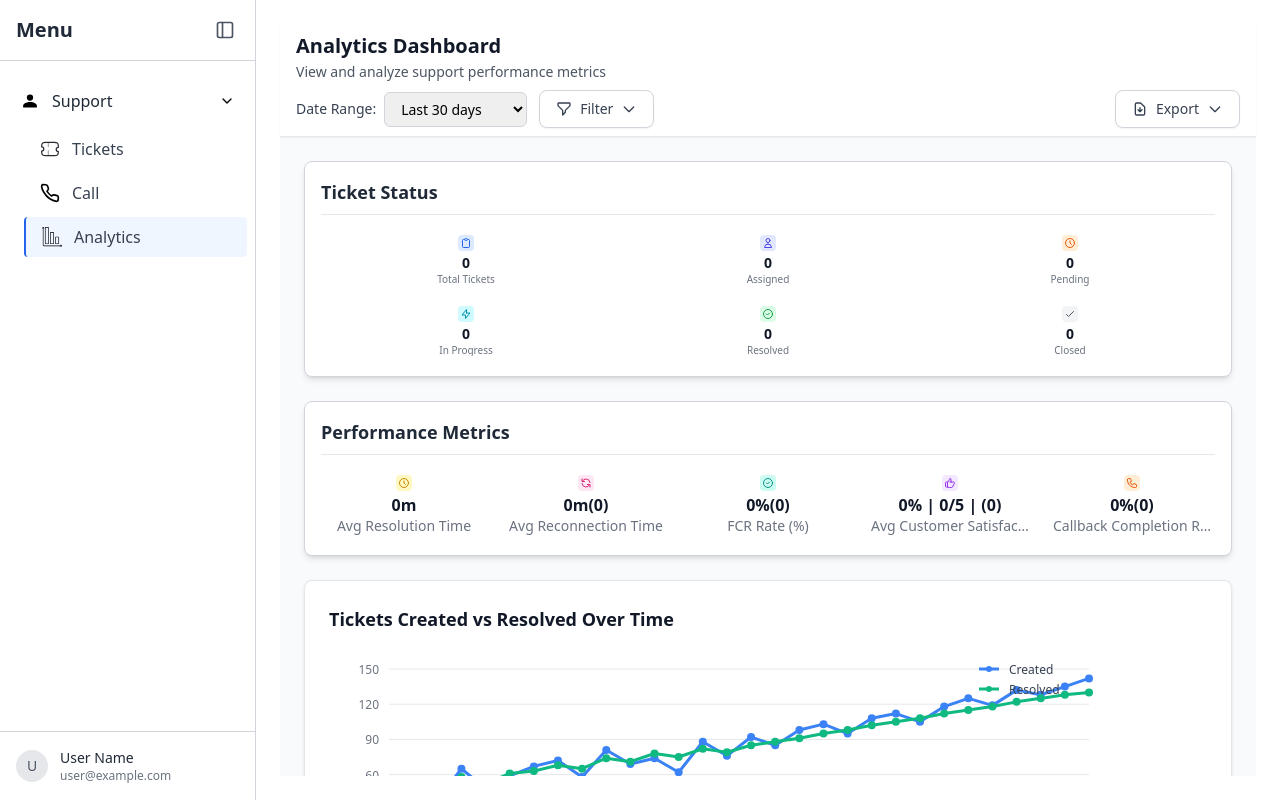
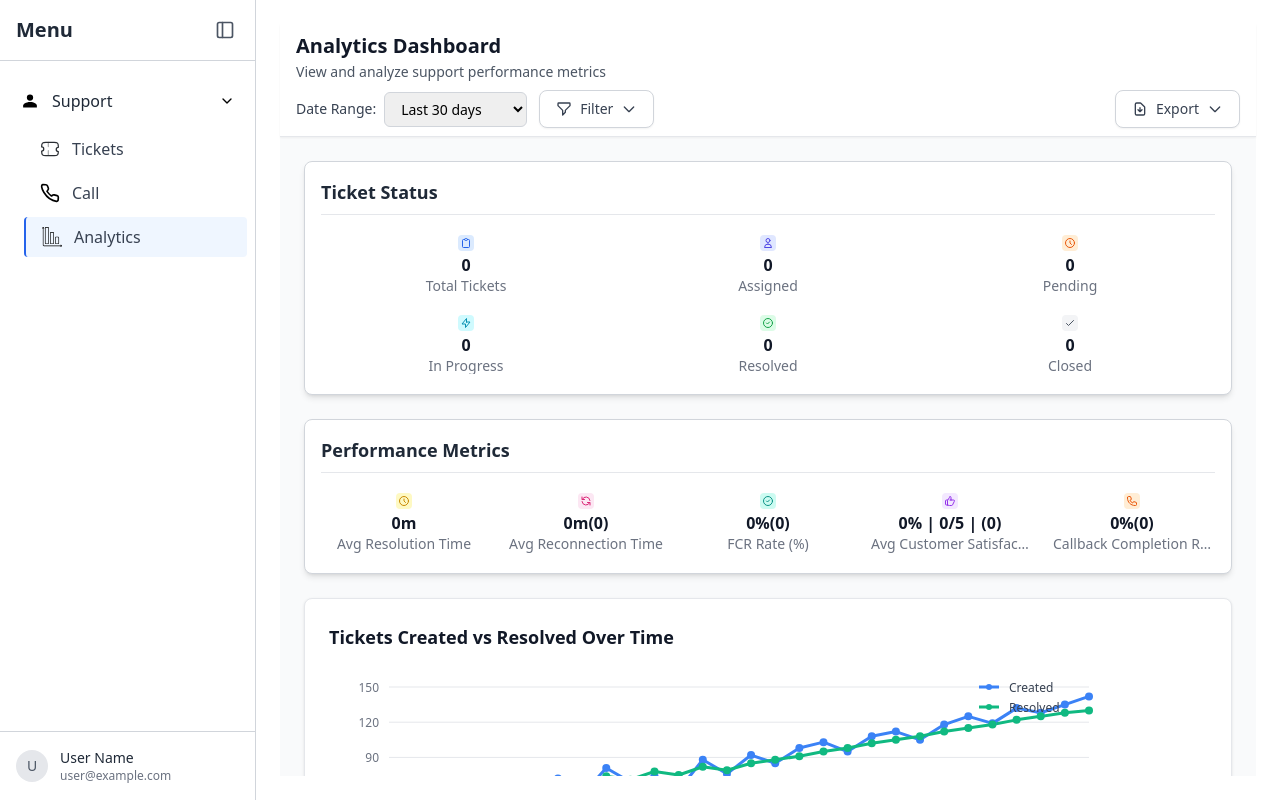
Before and after one commit to shanmathi-c/model, a Nuxt app: page /analytics in a window 1280 px wide. Built offline with nearby package versions, Linux system fonts and the light colour scheme.

Commit message:
fix : increase text and font bold in Ticket Status

```diff
--- a/pages/analytics.vue
+++ b/pages/analytics.vue
@@ -741,10 +741,10 @@
                 <path stroke-linecap="round" stroke-linejoin="round" stroke-width="2" d="M9 5H7a2 2 0 00-2 2v12a2 2 0 002 2h10a2 2 0 002-2V7a2 2 0 00-2-2h-2M9 5a2 2 0 002 2h2a2 2 0 002-2M9 5a2 2 0 012-2h2a2 2 0 012 2" />
               </svg>
             </div>
-            <p class="text-sm font-semibold text-gray-900 truncate w-full">
+            <p class="text-base font-bold text-gray-900 truncate w-full">
               {{ metrics.isLoading ? '...' : formatNumber(metrics.totalTickets) }}
             </p>
-            <p class="text-xs text-gray-500 text-center leading-tight truncate w-full" style="font-size: 10px;">Total Tickets</p>
+            <p class="text-sm text-gray-500 text-center leading-tight truncate w-full">Total Tickets</p>
           </div>
         </div>
 
@@ -756,10 +756,10 @@
                 <path stroke-linecap="round" stroke-linejoin="round" stroke-width="2" d="M16 7a4 4 0 11-8 0 4 4 0 018 0zM12 14a7 7 0 00-7 7h14a7 7 0 00-7-7z" />
               </svg>
             </div>
-            <p class="text-sm font-semibold text-gray-900 truncate w-full">
+            <p class="text-base font-bold text-gray-900 truncate w-full">
               {{ metrics.isLoading ? '...' : formatNumber(metrics.assignedCount) }}
             </p>
-            <p class="text-xs text-gray-500 text-center leading-tight truncate w-full" style="font-size: 10px;">Assigned</p>
+            <p class="text-sm text-gray-500 text-center leading-tight truncate w-full">Assigned</p>
           </div>
         </div>
 
@@ -771,10 +771,10 @@
                 <path stroke-linecap="round" stroke-linejoin="round" stroke-width="2" d="M12 8v4l3 3m6-3a9 9 0 11-18 0 9 9 0 0118 0z" />
               </svg>
             </div>
-            <p class="text-sm font-semibold text-gray-900 truncate w-full">
+            <p class="text-base font-bold text-gray-900 truncate w-full">
               {{ metrics.isLoading ? '...' : formatNumber(metrics.pendingCount) }}
             </p>
-            <p class="text-xs text-gray-500 text-center leading-tight truncate w-full" style="font-size: 10px;">Pending</p>
+            <p class="text-sm text-gray-500 text-center leading-tight truncate w-full">Pending</p>
           </div>
         </div>
 
@@ -786,10 +786,10 @@
                 <path stroke-linecap="round" stroke-linejoin="round" stroke-width="2" d="M13 10V3L4 14h7v7l9-11h-7z" />
               </svg>
             </div>
-            <p class="text-sm font-semibold text-gray-900 truncate w-full">
+            <p class="text-base font-bold text-gray-900 truncate w-full">
               {{ metrics.isLoading ? '...' : formatNumber(metrics.inProgressCount) }}
             </p>
-            <p class="text-xs text-gray-500 text-center leading-tight truncate w-full" style="font-size: 10px;">In Progress</p>
+            <p class="text-sm text-gray-500 text-center leading-tight truncate w-full">In Progress</p>
           </div>
         </div>
 
@@ -801,10 +801,10 @@
                 <path stroke-linecap="round" stroke-linejoin="round" stroke-width="2" d="M9 12l2 2 4-4m6 2a9 9 0 11-18 0 9 9 0 0118 0z" />
               </svg>
             </div>
-            <p class="text-sm font-semibold text-gray-900 truncate w-full">
+            <p class="text-base font-bold text-gray-900 truncate w-full">
               {{ metrics.isLoading ? '...' : formatNumber(metrics.resolvedCount) }}
             </p>
-            <p class="text-xs text-gray-500 text-center leading-tight truncate w-full" style="font-size: 10px;">Resolved</p>
+            <p class="text-sm text-gray-500 text-center leading-tight truncate w-full">Resolved</p>
           </div>
         </div>
 
@@ -817,10 +817,10 @@
                 <path stroke-linecap="round" stroke-linejoin="round" stroke-width="2" d="M5 13l4 4L19 7" />
               </svg>
             </div>
-            <p class="text-sm font-semibold text-gray-900 truncate w-full">
+            <p class="text-base font-bold text-gray-900 truncate w-full">
               {{ metrics.isLoading ? '...' : formatNumber(metrics.closedCount) }}
             </p>
-            <p class="text-xs text-gray-500 text-center leading-tight truncate w-full" style="font-size: 10px;">Closed</p>
+            <p class="text-sm text-gray-500 text-center leading-tight truncate w-full">Closed</p>
           </div>
         </div>
           </div>
```
